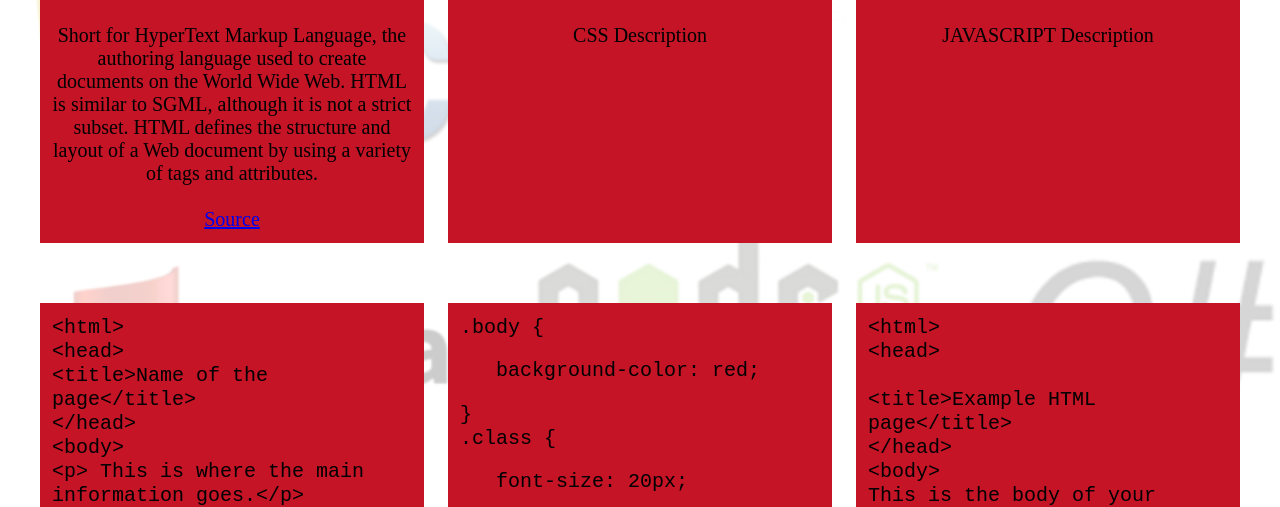
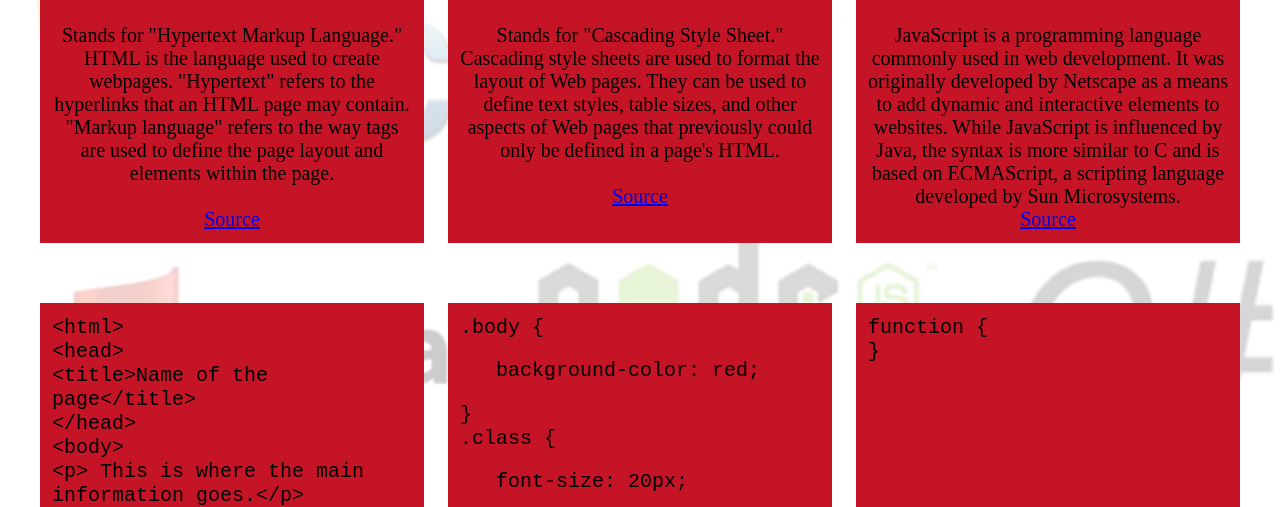
Before and after one commit to kayjilesen/ISIS2000, a plain HTML site: page languages.html in a window 1280 px wide. Shown: the part 299-806 px from the top of the page. Drawn offline with Linux system fonts and the light colour scheme.

Commit message:
Adjusted padding, added Javascript definition, changed definition url

```diff
--- a/css/languages.css
+++ b/css/languages.css
@@ -23,7 +23,7 @@ body {
 
 .columns-3 .button {
     background-color: #c41425;
-    padding: 12px;
+    padding: 0px;
 }
 
 .demo {
--- a/languages.html
+++ b/languages.html
@@ -46,20 +46,30 @@
         <div class="columns-row" id="columns-index">
             <div class="columns-3">
                 <h1>HTML</h1>
-                <p>Short for HyperText Markup Language, the authoring language used to create documents on the World Wide
-                    Web. HTML is similar to SGML, although it is not a strict subset. HTML defines the structure and layout
-                    of a Web document by using a variety of tags and attributes.
+                <p>Stands for "Hypertext Markup Language." HTML is the language used to create webpages. "Hypertext"
+                    refers to the hyperlinks that an HTML page may contain. "Markup language" refers to the way tags
+                    are used to define the page layout and elements within the page.
                 </p>
                 <br>
-                <a href="https://www.webopedia.com/TERM/H/HTML.html" class="button" target="_blank">Source</a>
+                <a href="https://techterms.com/definition/html" class="button" target="_blank">Source</a>
             </div>
             <div class="columns-3">
                 <h1>CSS</h1>
-                <p>CSS Description</p>
+                <p>Stands for "Cascading Style Sheet." Cascading style sheets are used to format the layout of Web
+                    pages. They can be used to define text styles, table sizes, and other aspects of Web pages that
+                    previously could only be defined in a page's HTML.
+                </p>
+                <br>
+                <a href="https://techterms.com/definition/css" class="button" target="_blank">Source</a>
             </div>
             <div class="columns-3">
                 <h1>JAVASCRIPT</h1>
-                <p>JAVASCRIPT Description</p>
+                <p>JavaScript is a programming language commonly used in web development. It was originally developed
+                    by Netscape as a means to add dynamic and interactive elements to websites. While JavaScript is
+                    influenced by Java, the syntax is more similar to C and is based on ECMAScript, a scripting
+                    language developed by Sun Microsystems.
+                </p>
+                <a href="https://techterms.com/definition/javascript" class="button" target="_blank">Source</a>
             </div>
         </div>
         <div class="columns-row" id="columns-index">
@@ -92,15 +102,13 @@
                 </p>
             </div>
             <div class="columns-3 demo">
-                <p><code>&lt;html&gt;<br>
-                            &lt;head&gt;<br>
-                            <br>
-                            &lt;title&gt;Example HTML page&lt;/title&gt;<br>
-                            &lt;/head&gt;<br>
-                            &lt;body&gt;<br>
-                            This is the body of your page.<br>
-                            &lt;/body&gt;<br>
-                            &lt;/html&gt;</code></p>
+                <p>
+                    <code>
+                        function {<br>
+
+                        }
+                    </code>
+                </p>
             </div>
         </div>
         <div class="columns-row" id="columns-index">
```
